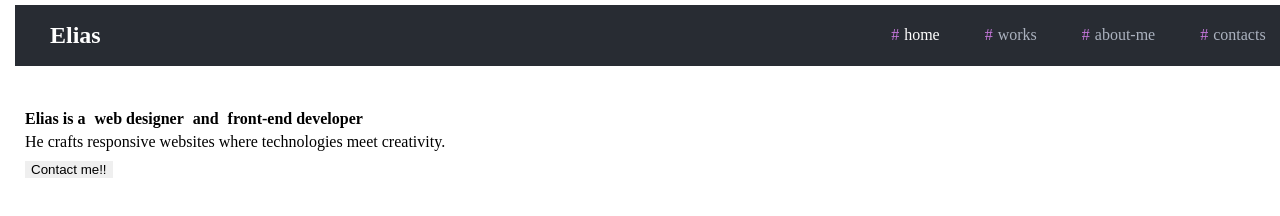
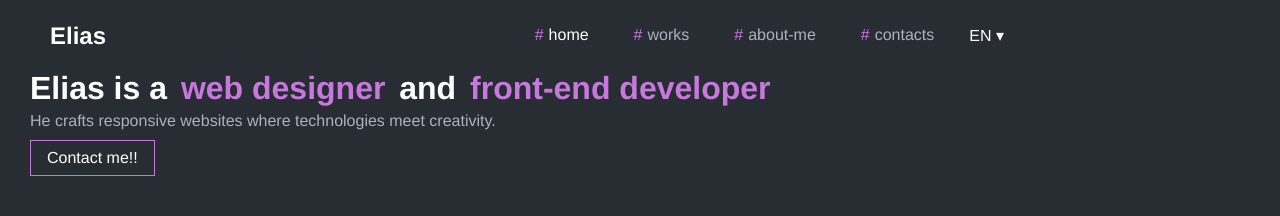
Before and after one commit to Ashishkhadka07/Figma-Portfolio, a plain HTML site: page index.html in a window 1280 px wide. Drawn offline with Linux system fonts and the light colour scheme.

Commit message:
starting intro part

```diff
--- a/css/style.css
+++ b/css/style.css
@@ -1,12 +1,14 @@
+:root {
+  --primary-color: #c778dd;
+  --secondary-color: #abb2bf;
+  --background-color: #282c33;
+}
 * {
   box-sizing: border-box;
   border: 0;
   margin: 5px;
-}
-:root {
-  --primary-color: #c778dd;
-  --secondary-color: #abb2bf;
-  --background-color: #282c33;
+  background-color: var(--background-color);
+  font-family: "Franklin Gothic Medium", "Arial Narrow", Arial, sans-serif;
 }
 header {
   position: fixed;
@@ -14,9 +16,9 @@ header {
   display: flex;
   justify-content: space-between;
   align-items: center;
-  width: 1354px;
+  width: 1024px;
   height: 61px;
-  background-color: var(--background-color);
+  /* border: 1px solid #abb2bf; */
   padding: 10px 20px;
   color: #ffffff;
 }
@@ -46,5 +48,25 @@ nav li .active {
 }
 main {
   position: relative;
-  top: 100px;
+  top: 60px;
 }
+.intro {
+  display: block;
+}
+.intro h4 {
+  color: white;
+  font-size: 32px;
+}
+.intro h4 span {
+  color: var(--primary-color);
+}
+.intro p {
+  font-size: 1rem;
+  color: var(--secondary-color);
+}
+.intro button {
+  font-size: 1rem;
+  color: white;
+  border: 0.5px solid var(--primary-color);
+  padding: 8px 16px;
+}
--- a/index.html
+++ b/index.html
@@ -27,9 +27,14 @@
     </header>
     <main>
         <section>
-            <h4>Elias is a <span>web designer</span> and <span>front-end developer</span></h4>
-            <p>He crafts responsive websites where technologies meet creativity.</p>
-            <button>Contact me!!</button>
+            <div class="intro">
+                <h4>Elias is a <span>web designer</span> and <span>front-end developer</span></h4>
+                <p>He crafts responsive websites where technologies meet creativity.</p>
+                <button>Contact me!!</button>
+            </div>
+            <div>
+
+            </div>
         </section>
     </main>
 
```
